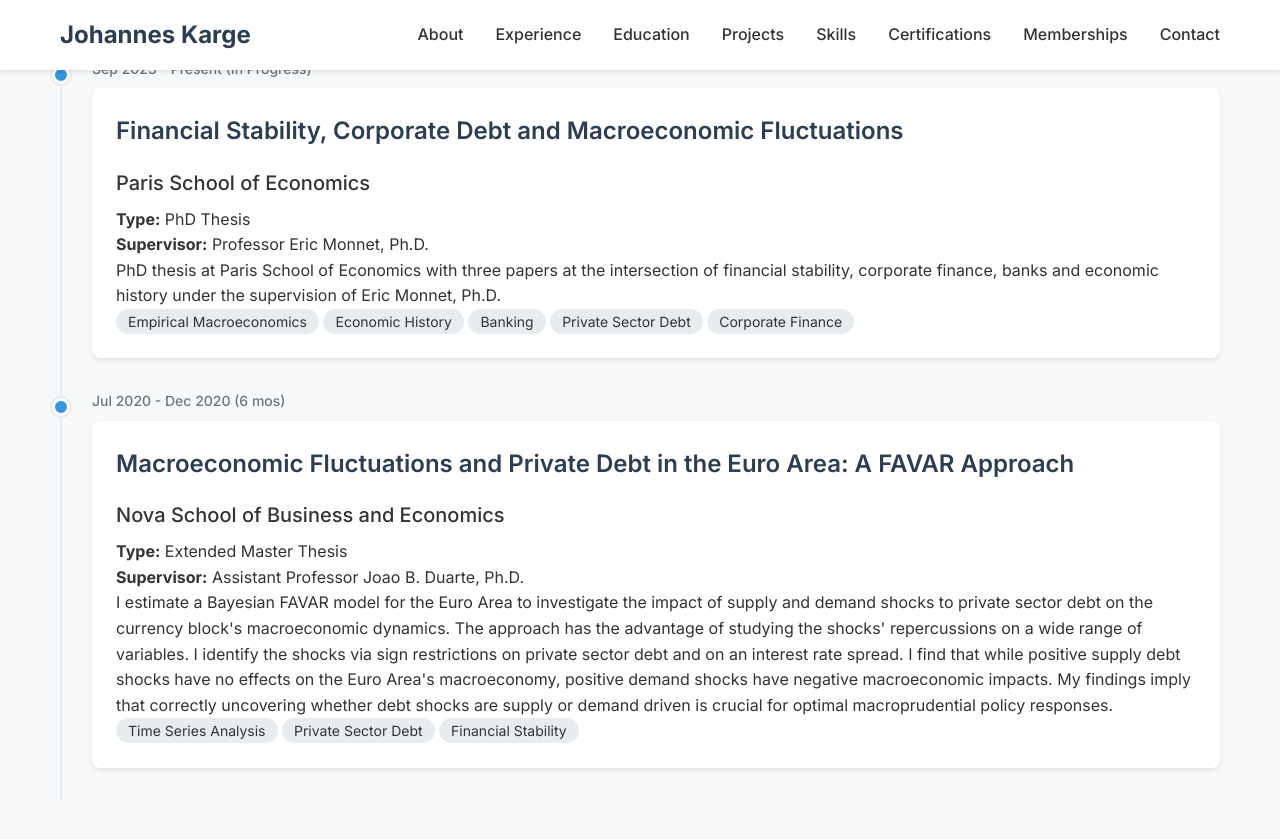
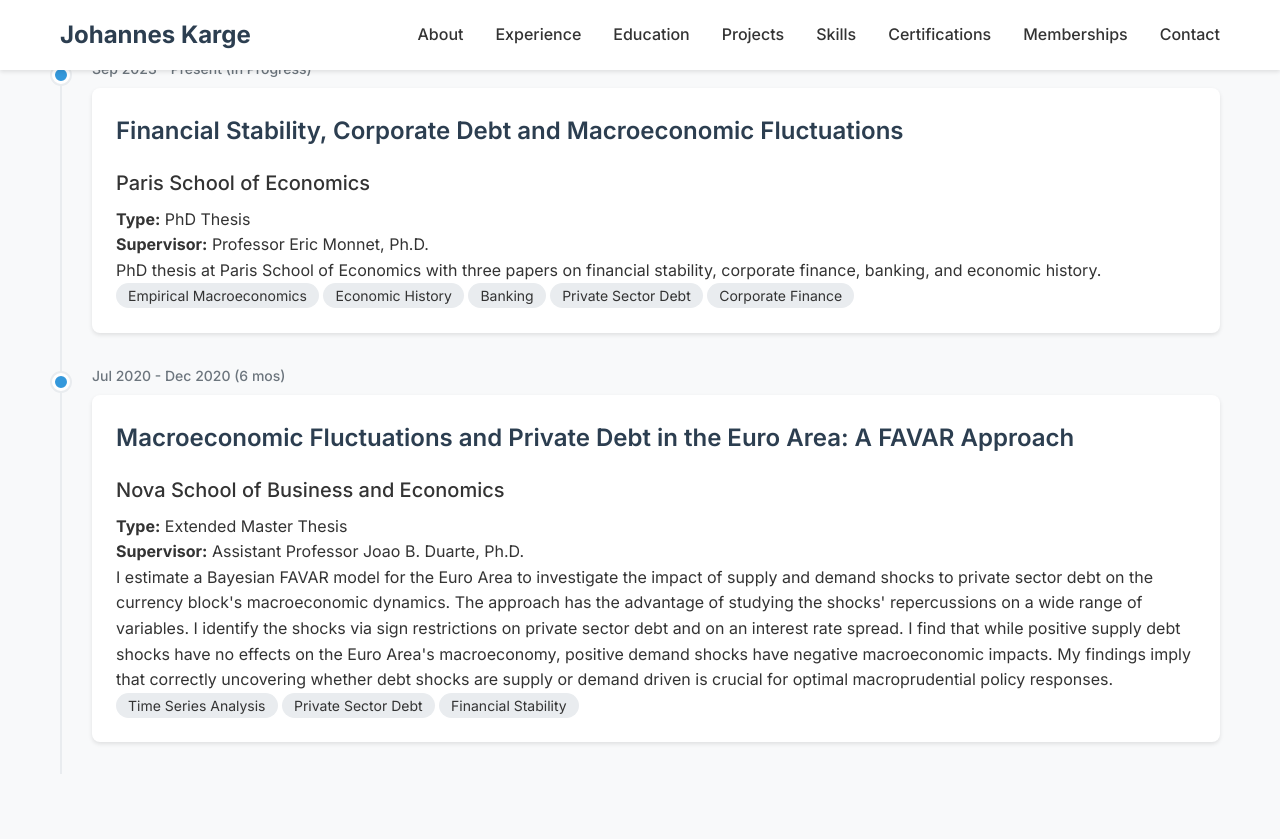
Before and after one commit to JohannesKarge/johanneskarge.github.io, a Jekyll site: the page built from index.md, in a window 1280 px wide and 900 px high, scrolled down 3414 px. Shown: the top 839 px of the window. Built offline with Jekyll 4.4.1, drawn with Linux system fonts in a browser that asks for light colours.

Commit message:
Update projects.yml

```diff
--- a/_data/projects.yml
+++ b/_data/projects.yml
@@ -11,8 +11,7 @@
     supervisor: "Professor Eric Monnet, Ph.D."
     program: ""
     description: >
-      PhD thesis at Paris School of Economics with three papers at the intersection of financial stability, corporate finance, banks and economic history under the
-      supervision of Eric Monnet, Ph.D.
+      PhD thesis at Paris School of Economics with three papers on financial stability, corporate finance, banking, and economic history.
     skills:
       - "Empirical Macroeconomics"
       - "Economic History"
```
